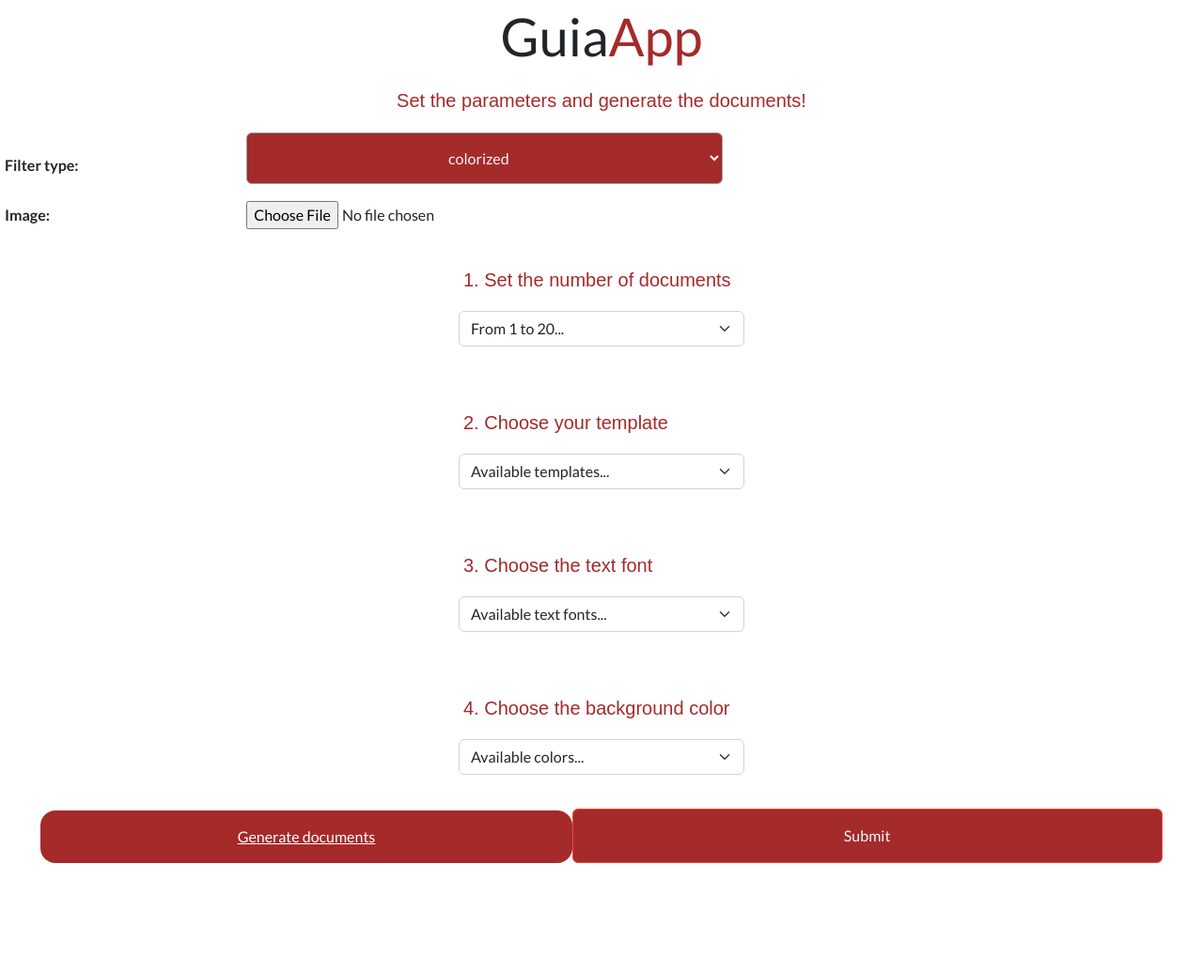
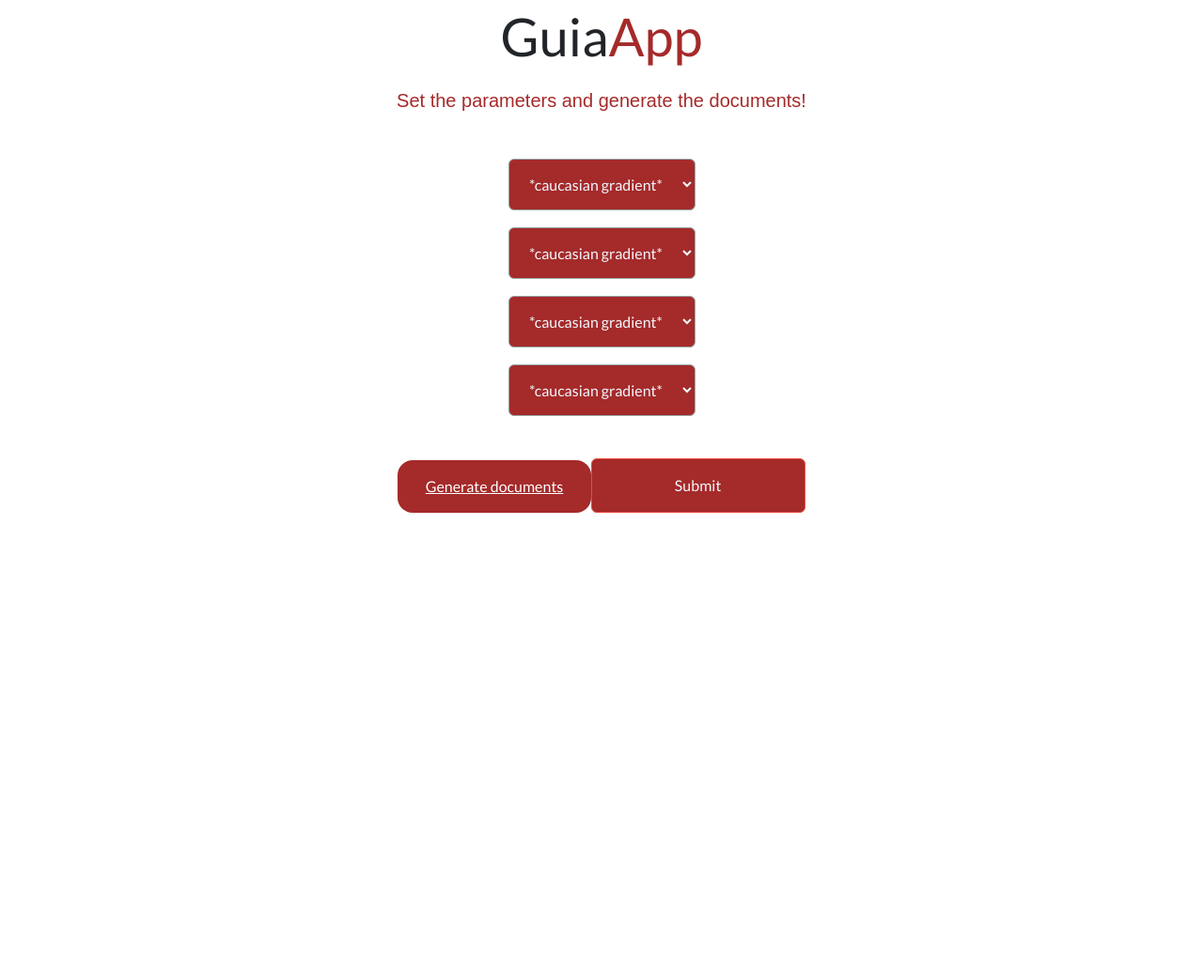
Before and after one commit to lispucrs/opencv_django, a Django app: page /genalog/ in a window 1280 px wide. Shown: the whole page at 94% size. After the commit the page ends 546 px from the top, so only its background shows below. Run offline with Django 4.2, Linux system fonts and the light colour scheme; parts of the project's set-up code (start-up, migrations or seed data) failed here and were passed over.

Commit message:
alinhando elementos na pagina do genalog

```diff
--- a/opencvEnv/src/opencv_proj/models.py
+++ b/opencvEnv/src/opencv_proj/models.py
@@ -44,8 +44,21 @@ class FilterForm(forms.Form):
 
 
 class GenalogForm(forms.Form):
-    filter_type = forms.ChoiceField(choices=ACTION_CHOICES_, widget=forms.Select(
+    numero_documentos = forms.ChoiceField(choices=ACTION_CHOICES_, widget=forms.Select(
         attrs={'class': 'btn btn-secondary dropdown-toggle'}))
+    template = forms.ChoiceField(choices=ACTION_CHOICES_, widget=forms.Select(
+        attrs={'class': 'btn btn-secondary dropdown-toggle'}))
+    text_font = forms.ChoiceField(choices=ACTION_CHOICES_, widget=forms.Select(
+        attrs={'class': 'btn btn-secondary dropdown-toggle'}))
+    background_color = forms.ChoiceField(choices=ACTION_CHOICES_, widget=forms.Select(
+        attrs={'class': 'btn btn-secondary dropdown-toggle'}))
+
+
+class genalogPrototype(models.Model):
+    numero_documentos = models.CharField(max_length=50)
+    template = models.CharField(max_length=50)
+    text_font = models.CharField(max_length=50)
+    background_color = models.CharField(max_length=50)
 
 
 class ImageFiltered(models.Model):
--- a/opencvEnv/src/opencv_proj/templates/genalog.html
+++ b/opencvEnv/src/opencv_proj/templates/genalog.html
@@ -160,6 +160,26 @@
 
           }
 
+          table th {
+
+            display: none;
+          }
+
+          table tr {
+
+            width: 300px;
+          }
+
+          table{
+
+            text-align: center;
+          }
+
+
+
+
+
+
           .text {
             color: brown;
           }
@@ -167,6 +187,7 @@
 
     <title>Home</title>
 </head>
+{% block content %}
 <body>
     <div class="container-fluid">
       <div class="padding">
@@ -184,10 +205,14 @@
 
 
       <div class="d-flex justify-content-center">
-      <form class="row gx-3 gy-2 align-items-center" method="post" enctype="multipart/form-data">
+
+      <form method="post" enctype="multipart/form-data">
         {% csrf_token %}
 
-        <table>
+        <div class="d-flex justify-content-center" style="padding: 28px;" >
+
+        <table style="width: 400px"; >
+
           {{ form.as_table }}
 
 
@@ -195,11 +220,15 @@
 
         </table>
 
+      </div>
 
 
 
 
-        <div class="d-flex justify-content-center" style="padding: 28px;" >
+
+
+
+        {% comment %} <div class="d-flex justify-content-center" style="padding: 28px;" >
             <div class="col-sm-3">
                 <h1 class="corpo2">1. Set the number of documents</h1>
                 <label class="visually-hidden" for="inlineFormSelectPref">Preference</label>
@@ -249,7 +278,7 @@
                 <option value="3">Three</option>
               </select>
           </div>
-        </div>
+        </div> {% endcomment %}
 
 
 
@@ -270,6 +299,8 @@
 
 
       </form>
+
+      {% endblock %}
     </div>
 
 
--- a/opencvEnv/src/opencv_proj/views.py
+++ b/opencvEnv/src/opencv_proj/views.py
@@ -9,7 +9,8 @@ from django.template import loader
 from PIL import Image
 
 from . import utils
-from .models import FilterForm, FilterForm2, GenalogForm, ImageFiltered
+from .models import (FilterForm, FilterForm2, GenalogForm, ImageFiltered,
+                     genalogPrototype)
 
 
 def home(request):
@@ -30,9 +31,7 @@ def genalog(request):
             background_color = form.cleaned_data.get('background_color')
             img = form.cleaned_data.get('image')
 
-            model_nofilter = ImageFiltered.objects.create(
-                image=img, action='NO_FILTER')
-            model_nofilter.save()
+            model = genalogPrototype.objects.create()
             model = ImageFiltered.objects.create(image=img, action=action)
             model.save()
             p_img = Image.open(img)
@@ -54,7 +53,7 @@ def genalog(request):
         ########
 
     else:
-        form = FilterForm()
+        form = GenalogForm()
 
         context = {'form': form}
         return render(request, 'genalog.html', context)
```
